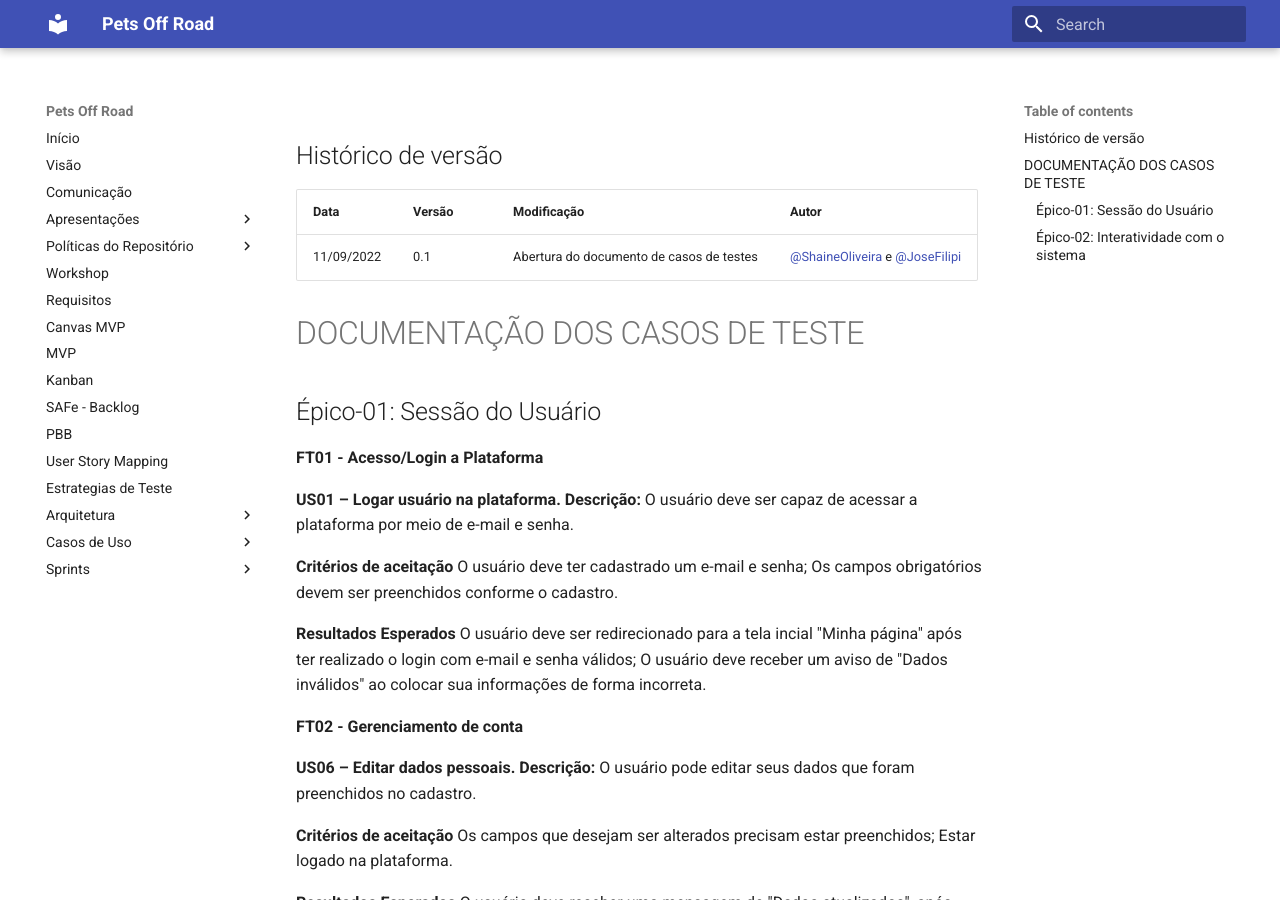
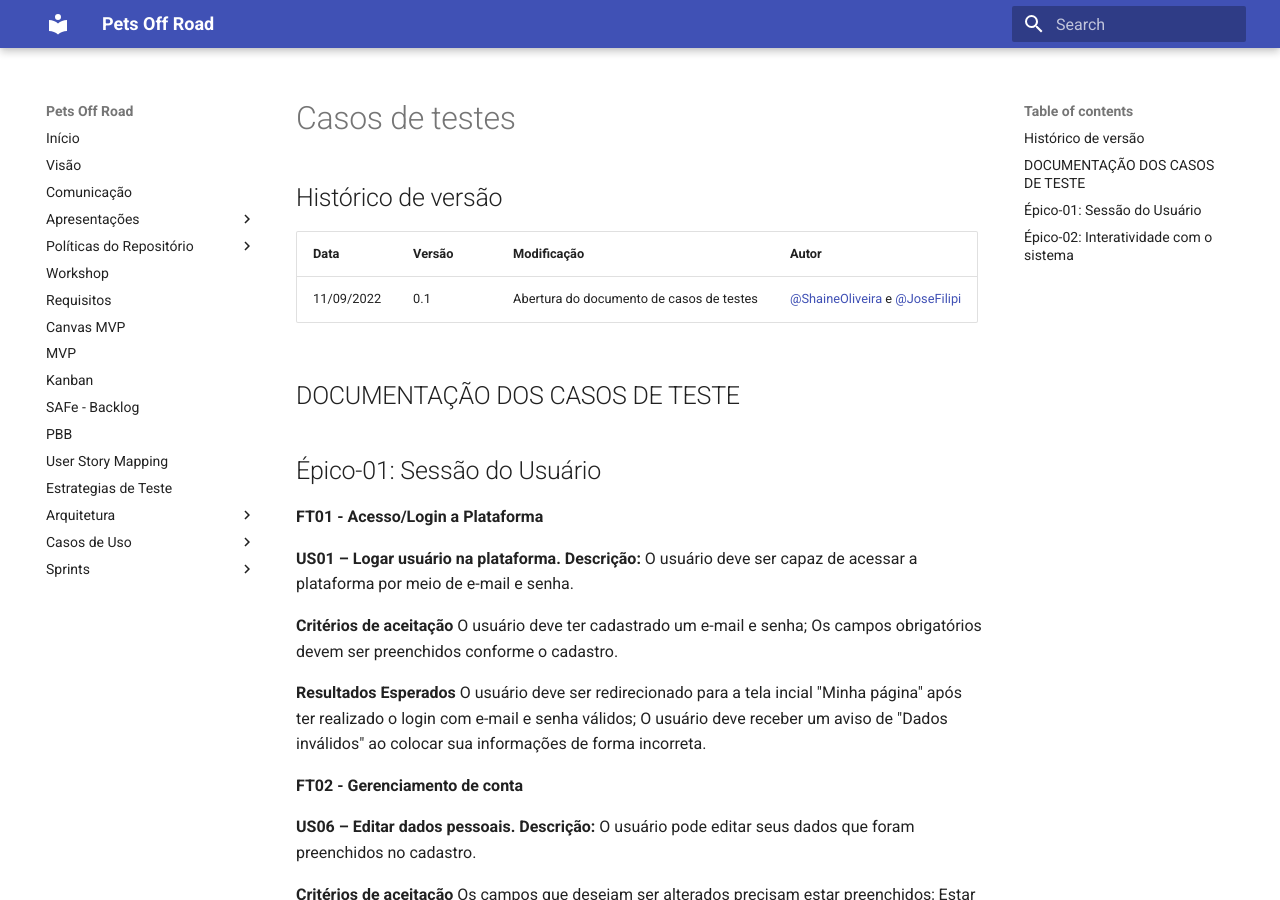
Before and after one commit to mdsreq-fga-unb/2022.1-pets-off-road, an MkDocs documentation site: the page built from docs/casos_de_testes.md, in a window 1280 px wide and 900 px high. Built offline with MkDocs 1.6.1 and Material for MkDocs 9.7.7, drawn with Linux system fonts in a browser that asks for light colours.

Commit message:
Update casos_de_testes.md

```diff
--- a/docs/casos_de_testes.md
+++ b/docs/casos_de_testes.md
@@ -7,7 +7,7 @@
 
 
 
-# DOCUMENTAÇÃO DOS CASOS DE TESTE
+## DOCUMENTAÇÃO DOS CASOS DE TESTE
 
 
 
```
